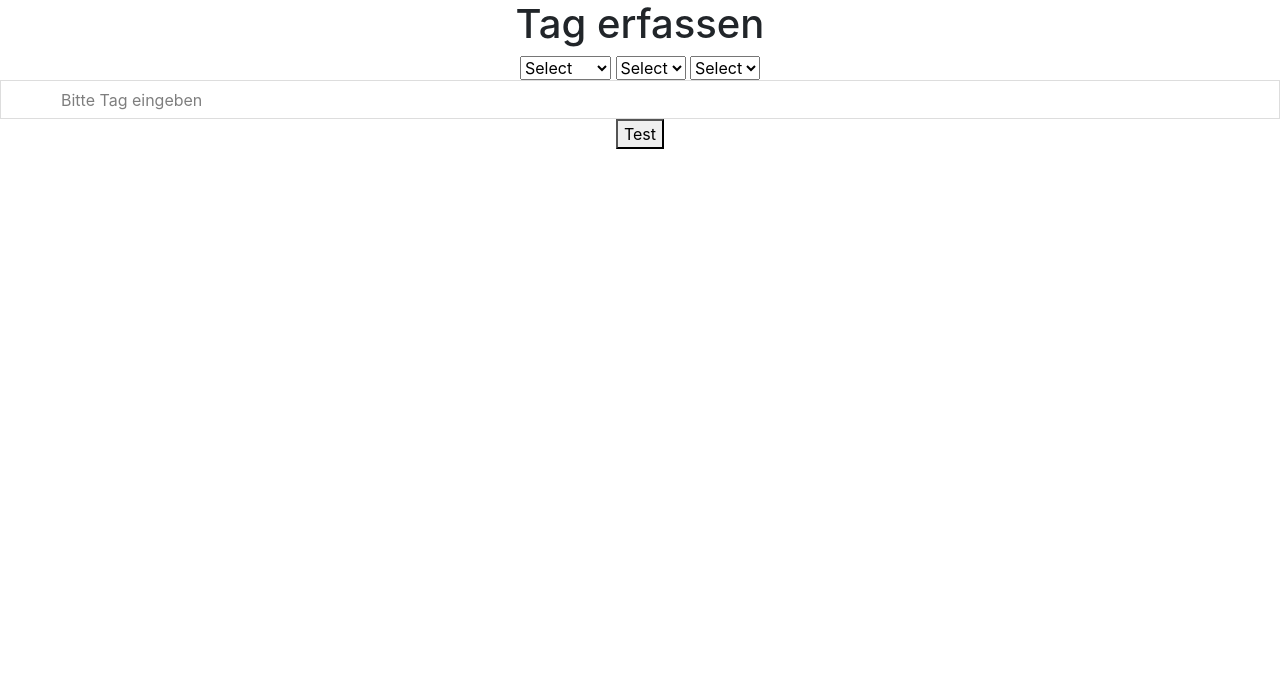
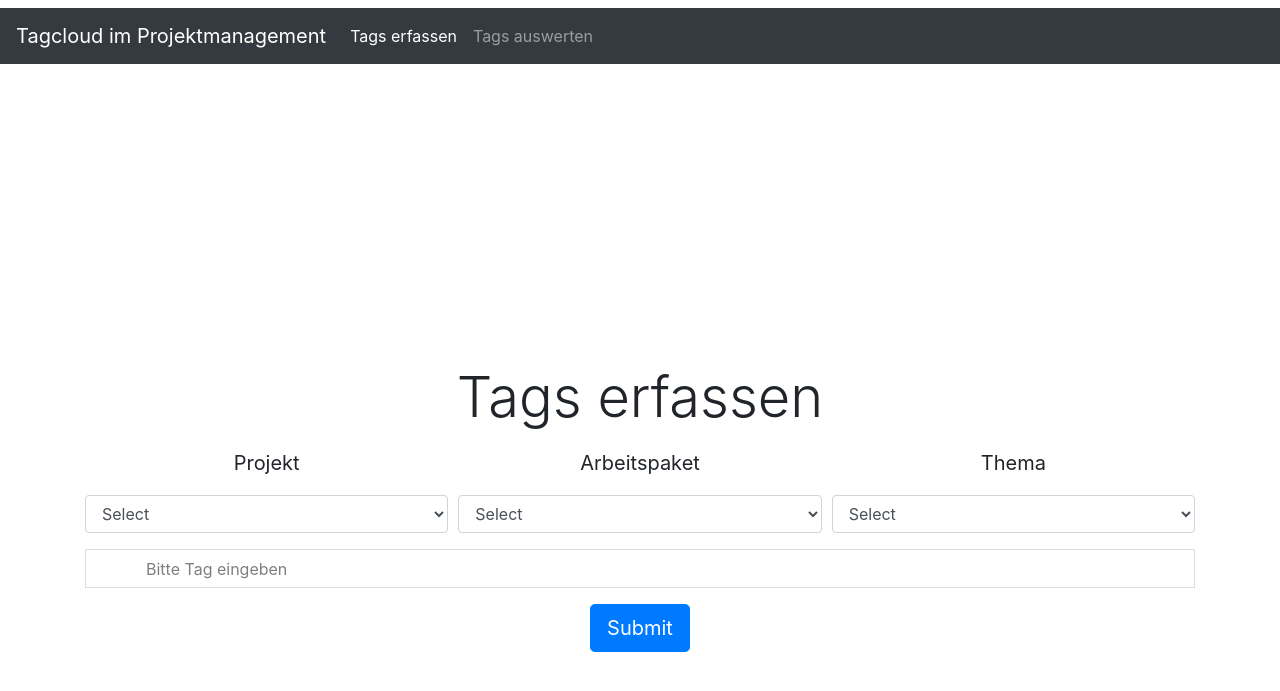
Before and after one commit to Daci54/git-dj-tagcloud, a Django app: page / in a window 1280 px wide. Shown: the top 691 px of the page. Run offline with Django 3.2, Linux system fonts and the light colour scheme; data comes from the database, SQL or seed files in the repository; both versions use the stored data as it was after the commit; some libraries are stand-ins or nearby versions.

Commit message:
added bootstrap

```diff
--- a/tagcloud/tagcloudapp/static/tag-javascript.js
+++ b/tagcloud/tagcloudapp/static/tag-javascript.js
@@ -77,15 +77,13 @@ document.addEventListener('DOMContentLoaded', function() {
     }
 
     var taginput = document.getElementById('taginput');
-    var tagify = new Tagify(taginput, {
-
-    })
+    var tagify = new Tagify(taginput);
 
     var tagsubmit = document.getElementById('tagsubmit');
 
     tagsubmit.onclick = () => {
         var val = tagify.value;
-        var selval = {"prid": projectselect.value, "wpid": wpsselect.value, "subid": subselect.value};
+        var selval = { "prid": projectselect.value, "wpid": wpsselect.value, "subid": subselect.value };
         if (projectselect.value == "select" || wpsselect.value == "select" || subselect.value == "select") {
             alert("Bitte wählen Sie alle Felder aus");
         } else if (Object.keys(val).length === 0) {
@@ -95,7 +93,7 @@ document.addEventListener('DOMContentLoaded', function() {
                 type: "POST",
                 url: "/test",
                 contentType: "application/json; charset=utf-8",
-                data: JSON.stringify({"tags": val, "selectval": selval}),
+                data: JSON.stringify({ "tags": val, "selectval": selval }),
                 success: function(response) {
                     console.log(response);
                     return false;
--- /dev/null
+++ b/tagcloud/tagcloudapp/static/tagcloud.css
@@ -0,0 +1,11 @@
+body {
+    background-color: #ffff;
+}
+
+.mx-auto {
+    margin-top: 300px;
+}
+
+.selectdiv {
+    font-weight: bold;
+}
--- a/tagcloud/tagcloudapp/templates/base.html
+++ b/tagcloud/tagcloudapp/templates/base.html
@@ -11,8 +11,10 @@
   <link rel="apple-touch-icon" sizes="180x180" href="{% static 'apple-touch-icon.png' %}">
   <link rel="icon" type="image/png" sizes="32x32" href="{% static 'favicon-32x32.png' %}">
   <link rel="icon" type="image/png" sizes="16x16" href="{% static 'favicon-16x16.png' %}">
-  <script src="https://unpkg.com/axios/dist/axios.min.js"></script>
+  <script src="{% static 'tagify.min.js' %}"></script>
+  <link rel="stylesheet" href="{% static 'tagify.css' %}">
   <link rel="stylesheet" href="https://stackpath.bootstrapcdn.com/bootstrap/4.3.1/css/bootstrap.min.css" integrity="sha384-ggOyR0iXCbMQv3Xipma34MD+dH/1fQ784/j6cY/iJTQUOhcWr7x9JvoRxT2MZw1T" crossorigin="anonymous">
+  <link rel="stylesheet" href="{% static 'tagcloud.css' %}">
   {% block head %}{% endblock %}
 </head>
 
--- a/tagcloud/tagcloudapp/templates/index.html
+++ b/tagcloud/tagcloudapp/templates/index.html
@@ -1,9 +1,7 @@
 {% extends "base.html" %}
 
-{% block h1 %} Tag erfassen {% endblock %}
 {% load static %}
 {% block head %}
-<link rel="stylesheet" href="{% static 'tagify.css' %}">
 <script src="{% static 'tag-javascript.js' %}"></script>
 <script
   src="https://code.jquery.com/jquery-3.4.1.js"
@@ -11,32 +9,61 @@
   crossorigin="anonymous">
 </script>
 <script src="{% static 'tagify.min.js' %}"></script>
+<link rel="stylesheet" href="{% static 'tagify.css' %}">
 {% endblock %}
 {% block body %}
 
+<nav class="navbar navbar-expand-lg navbar-dark bg-dark">
+  <a class="navbar-brand" href="#">Tagcloud im Projektmanagement</a>
+  <button class="navbar-toggler" type="button" data-toggle="collapse" data-target="#navbarNavAltMarkup" aria-controls="navbarNavAltMarkup" aria-expanded="false" aria-label="Toggle navigation">
+    <span class="navbar-toggler-icon"></span>
+  </button>
+  <div class="collapse navbar-collapse" id="navbarNavAltMarkup">
+    <div class="navbar-nav">
+      <a class="nav-item nav-link active" href="#">Tags erfassen <span class="sr-only">(current)</span></a>
+      <a class="nav-item nav-link" href="#">Tags auswerten</a>
+    </div>
+  </div>
+</nav>
 
-<center>
-    <select id="projectselect">
+<div class="container" name="containerdiv">
+  <div class="mx-auto" name="mx-auto">
+    <div class="text-center" name="text-center">
+      <h1 class="display-4">Tags erfassen</h1>
+        <div name="selectdiv" class="form-row">
+          <div name="projectdiv" class="form-group col-md-4">
+            <label for="projectselect" class="col-form-label-lg">Projekt</label>
+            <select class="form-control" id="projectselect">
             {% for project in projects %}
               <option value="{{ project.id }}">{{ project.name }}</option>
             {% endfor %}
             </select>
-
-  <select id="workpackageselect">
+          </div>
+          <div name="workpackagediv" class="form-group col-md-4">
+            <label for="workpackageselect" class="col-form-label-lg">Arbeitspaket</label>
+            <select class="form-control" id="workpackageselect">
               <option value="">Select</option>
             </select>
-
-  <select id="subjectselect">
+          </div>
+          <div name="subjectdiv" class="form-group col-md-4">
+            <label for="subjectselect" class="col-form-label-lg">Thema</label>
+            <select class="form-control" id="subjectselect">
               <option value="">Select</option>
             </select>
-
-  <form action="/test" method="post" id="tagform">
-  {% csrf_token %}
-      <input type="text", id="taginput", placeholder="Bitte Tag eingeben">
-  </form>
-
-  <button id="tagsubmit">Test</button>
-
-</center>
+          </div>
+        </div>
+        <div name="inputdiv" class="form-row">
+          <div class="form-group col-md-12">
+            <input type="text" id="taginput" placeholder="Bitte Tag eingeben">
+          </div>
+        </div>
+        <div name="buttondiv" class="form-row">
+          <div class="form-group col">
+            <button class="btn btn-primary btn-lg" id="tagsubmit">Submit</button>
+          </div>
+        </div>
+    </div>
+  </div>
+</div>
 
 {% endblock %}
```
Also changed, not shown: tagcloud/dbtest.sqlite3. Lines whose indentation alone changed are shown as unchanged.
